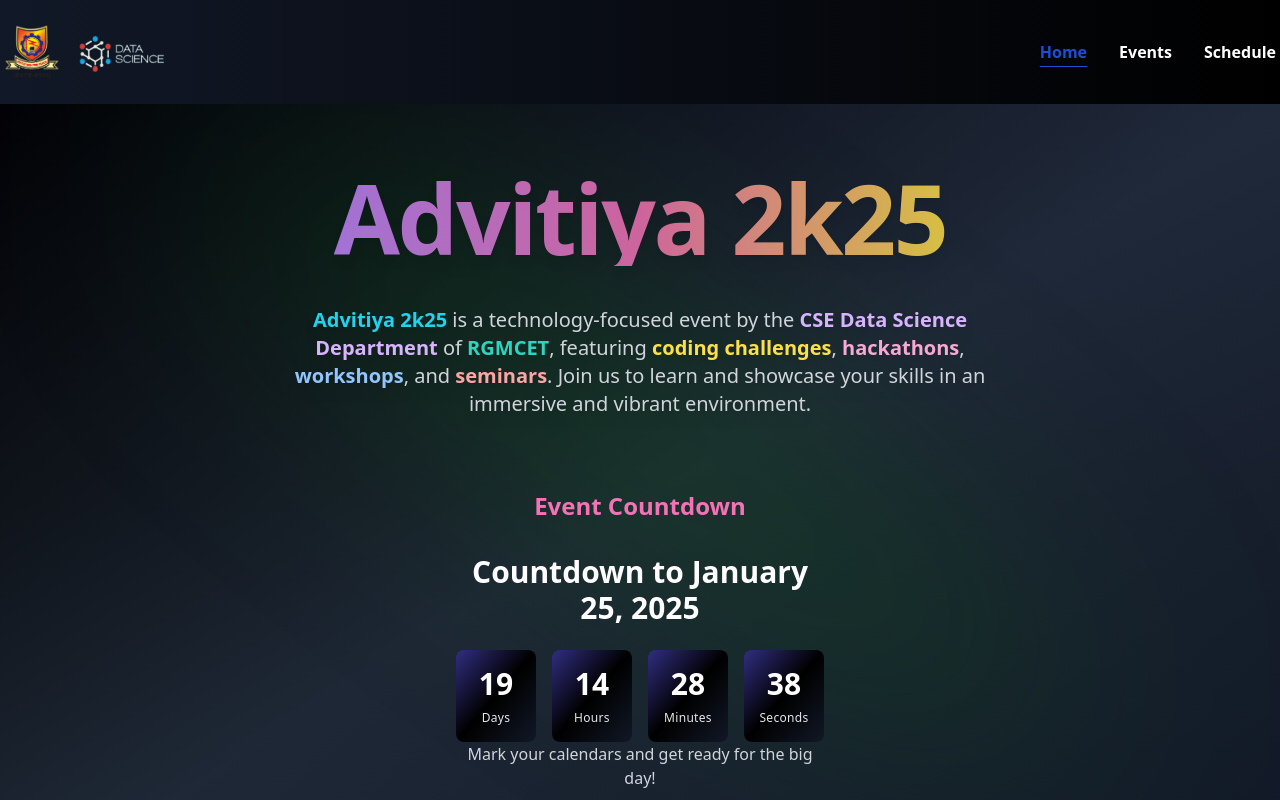
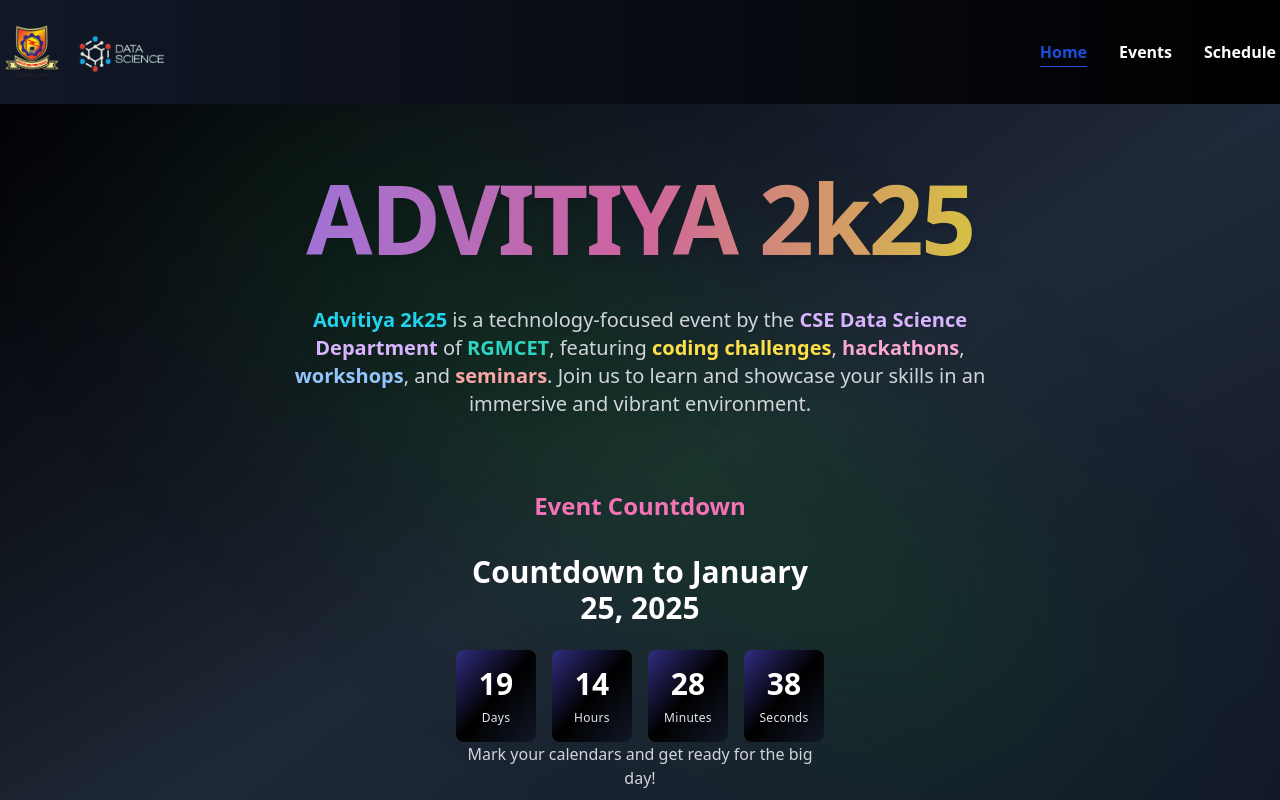
Before and after one commit to harshithreddy-dev/Advitiya2k25, a Next.js app: page / in a window 1280 px wide. Shown: the top 800 px of the page. Built offline with nearby package versions, Linux system fonts and the light colour scheme.

Commit message:
fixed minor issues

```diff
--- a/src/app/page.tsx
+++ b/src/app/page.tsx
@@ -19,7 +19,7 @@ export default function SpotlightPreview() {
       <div className="relative z-20 w-full flex flex-col items-center text-center space-y-8 sm:space-y-10 px-6 max-w-6xl">
         {/* Title */}
         <h1 className="bg-clip-text bg-gradient-to-r from-purple-400 via-pink-400 to-yellow-300 font-extrabold text-transparent text-5xl md:text-6xl lg:text-8xl tracking-tight drop-shadow-lg animate-pulse">
-          Advitiya 2k25
+          ADVITIYA 2k25
         </h1>
 
         {/* Description */}
```
